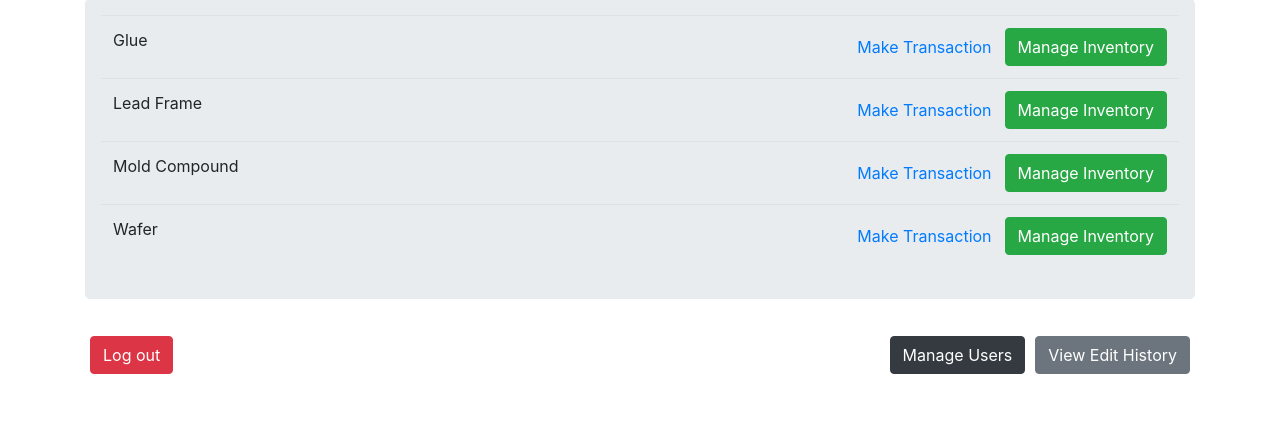
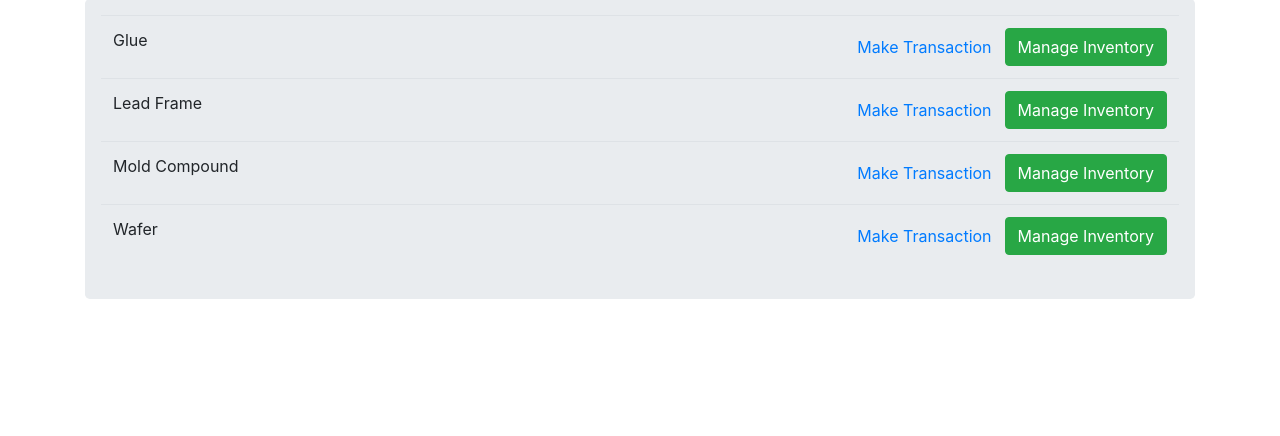
Before and after one commit to dsheah002/MyMDuser, a Flask app: page /index in a window 1280 px wide. Shown: the part 107-543 px from the top of the page. Run offline with Flask 2, Linux system fonts and the light colour scheme; the visitor is signed in with stand-in values (Sample User, id 1); some libraries are stand-ins or nearby versions.

Commit message:
Update index.html

```diff
--- a/app/templates/index.html
+++ b/app/templates/index.html
@@ -50,10 +50,6 @@
 
     </div>
 
-    <a href="/history" style="margin:5px;" class="btn btn-secondary float-right">View Edit History</a>
-    <a href="/user" style="margin:5px;" class="btn btn-dark float-right">Manage Users</a>
-    <a href="/logout" style="margin:5px;" class="btn btn-danger">Log out</a>
-
 </div>
 
 
```
